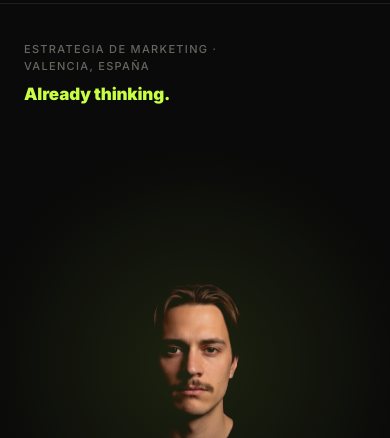
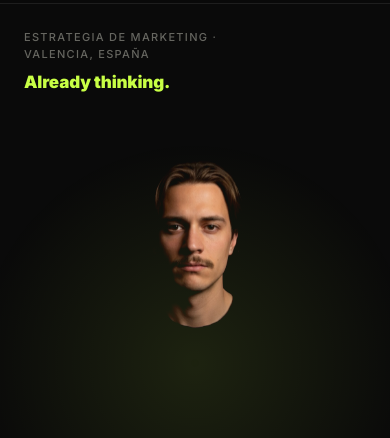
Before and after one commit to emaescobarok/nickia, a plain HTML site: page index.html in a window 390 px wide. Shown: the part 59-497 px from the top of the page. Drawn offline with nearby package versions, Linux system fonts and the light colour scheme.

Commit message:
Mobile hero: crop portrait black top so the face sits higher
El gap negro sobre la foto era el fondo negro superior del retrato
(object-position center top). Se recorta con object-position center 88%
y se compacta el stack (menos padding/gap, foto más baja) para subir el
arranque.

Co-Authored-By: Claude Opus 4.8 <noreply@anthropic.com>

```diff
--- a/index.html
+++ b/index.html
@@ -395,8 +395,8 @@
       flex-direction: column;
       justify-content: flex-start;
       align-items: stretch;
-      padding: 100px 24px 56px;
-      gap: 28px;
+      padding: 88px 24px 48px;
+      gap: 20px;
     }
     .hero-top {
       position: static; order: 0; padding: 0;
@@ -406,8 +406,10 @@
     .hero-photo {
       position: static; order: 1;
       transform: none;
-      width: 74%; max-width: 300px; height: 44vh; max-height: 400px;
+      width: 72%; max-width: 290px; height: 38vh; max-height: 360px;
       margin: 0 auto;
+      /* crop the black top of the portrait so the face sits high in the box */
+      object-position: center 88%;
     }
     .hero-type {
       position: static; order: 2;
```
